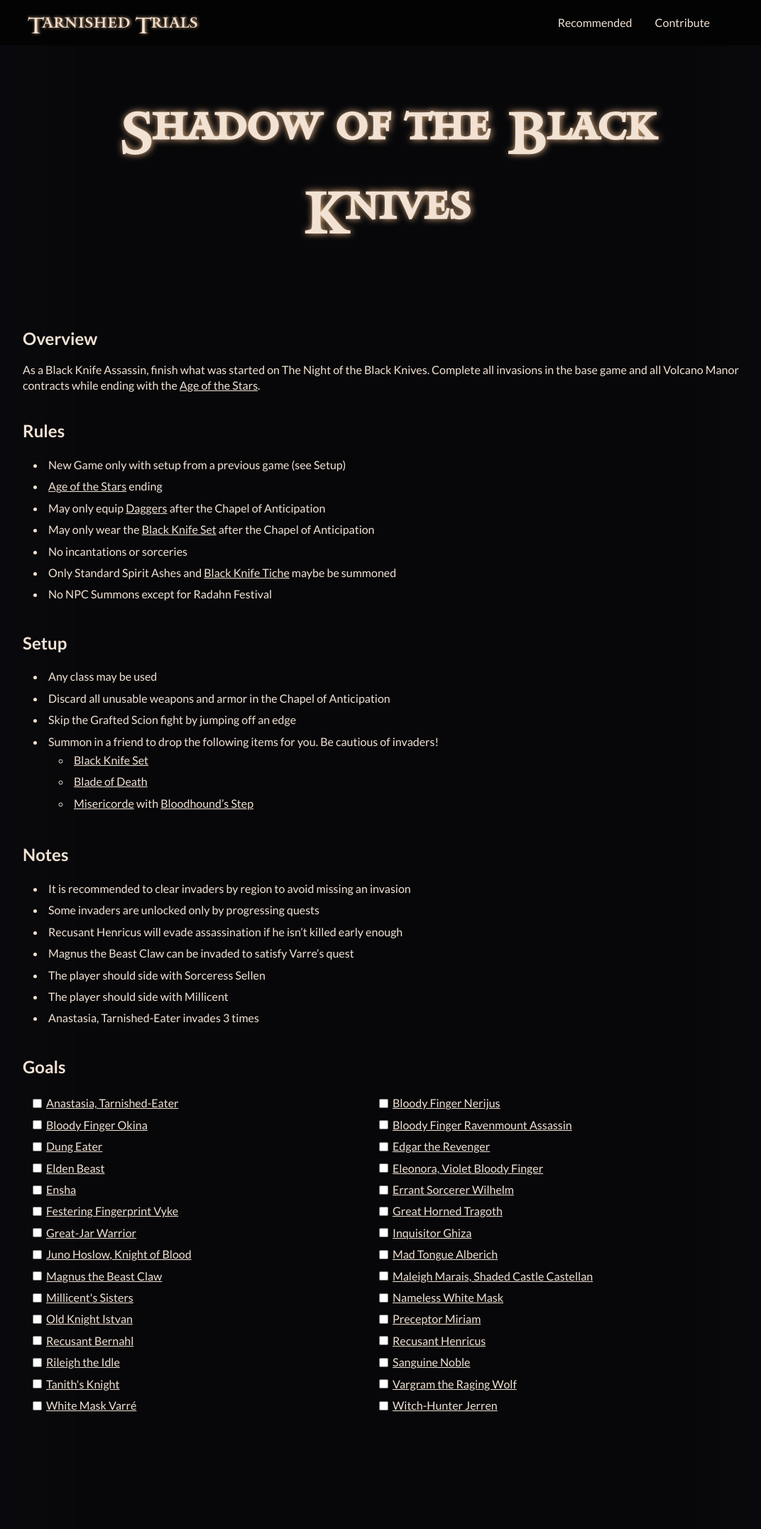
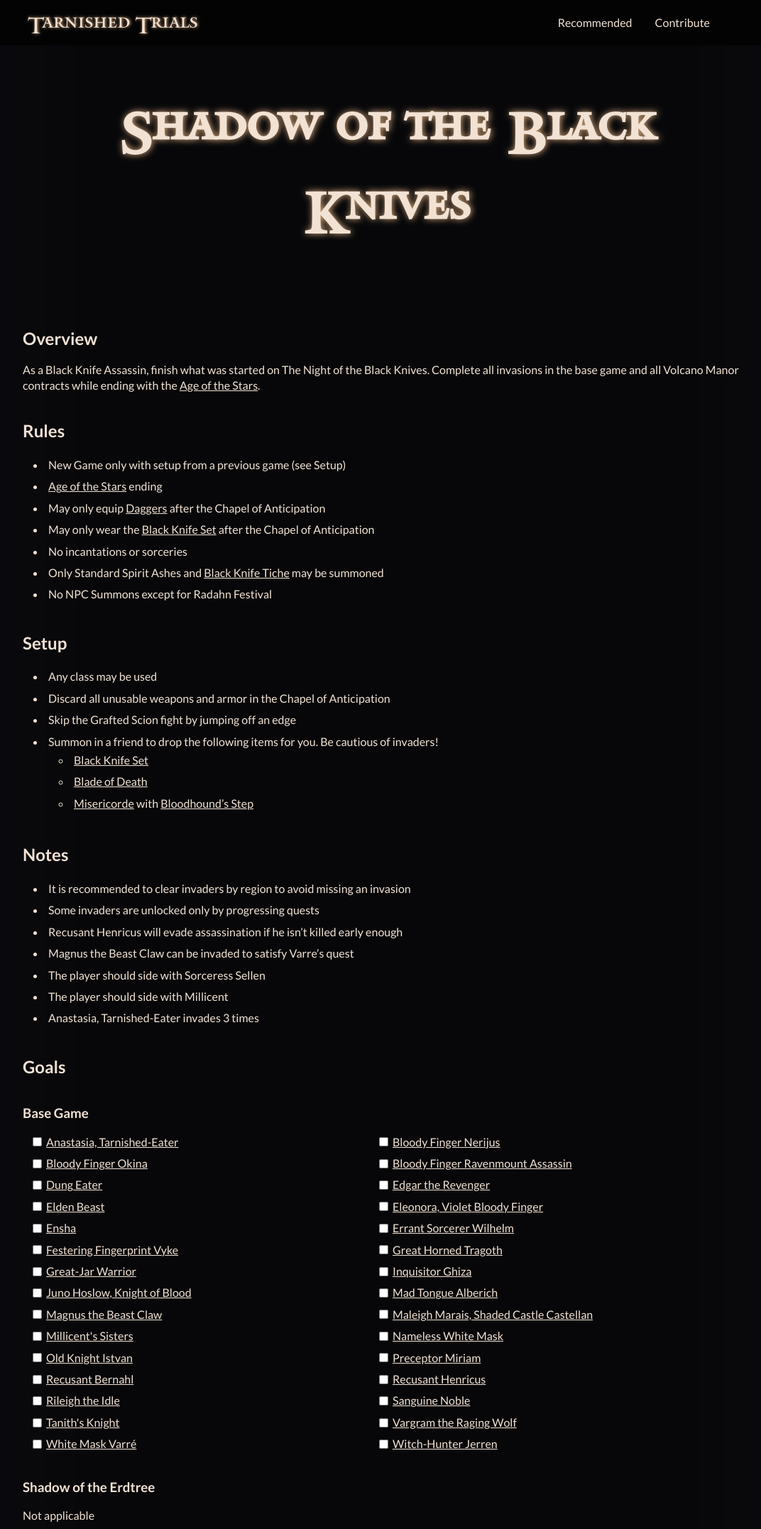
Before and after one commit to notoriousb1t/tarnishedtrials, a Jekyll site: the page built from docs/_challenges/shadow_of_the_black_knives.md, in a window 1280 px wide. Shown: the whole page at 71% size, without its empty margins (96-1168 px from the left). Built offline with Jekyll 4.4.1, drawn with Linux system fonts in a browser that asks for light colours.

Commit message:
split sote goals and regular goals

```diff
--- a/docs/_challenges/shadow_of_the_black_knives.md
+++ b/docs/_challenges/shadow_of_the_black_knives.md
@@ -5,7 +5,6 @@
 show_in_menu: false
 title: Shadow of the Black Knives
 goals:
-
  - Anastasia, Tarnished-Eater
  - Bloody Finger Nerijus
  - Bloody Finger Okina
@@ -49,7 +48,7 @@
 - May only equip [Daggers](https://eldenring.wiki.fextralife.com/Daggers){:target="_blank"} after the Chapel of Anticipation
 - May only wear the [Black Knife Set](https://eldenring.wiki.fextralife.com/Black+Knife+Set){:target="_blank"} after the Chapel of Anticipation
 - No incantations or sorceries
-- Only Standard Spirit Ashes and [Black Knife Tiche](https://eldenring.wiki.fextralife.com/Black+Knife+Tiche+Ashes){:target="_blank"} maybe be summoned
+- Only Standard Spirit Ashes and [Black Knife Tiche](https://eldenring.wiki.fextralife.com/Black+Knife+Tiche+Ashes){:target="_blank"} may be summoned
 - No NPC Summons except for Radahn Festival
 
 ## Setup
--- a/docs/_layouts/challenge.html
+++ b/docs/_layouts/challenge.html
@@ -8,9 +8,8 @@
 
 {{ content }}
 
-<div class="challenge-goal-heading">
-    <h2>Goals</h2>
-</div>
+<h2>Goals</h2>
+<h3>Base Game</h3>
 <ul class="challenge-goal-list">
     {% for item in page.goals %}
     <li class="challenge-goal">
@@ -20,4 +19,22 @@
         <a href="https://eldenring.wiki.fextralife.com/{{item}}" target="_blank">{{item}}</a>
     </li>
     {% endfor %}
+    {%if page.goals == null %}
+        <p>Not applicable</p>
+    {% endif %}
 </ul>
+
+<h3>Shadow of the Erdtree</h3>
+<ul class="challenge-goal-list">
+    {% for item in page.goals_sote %}
+        <li class="challenge-goal">
+            <label class="challenge-goal-checkbox">
+                <input type="checkbox" name="{{ page.title }} | {{ item }}" />
+            </label>
+            <a href="https://eldenring.wiki.fextralife.com/{{item}}" target="_blank">{{item}}</a>
+        </li>
+    {% endfor %}
+    {%if page.goals_sote == null %}
+        <p>Not applicable</p>
+    {% endif %}
+</ul>
```
Also changed, not shown: docs/_challenges/all_katanas.md (+6 -5 lines), docs/_challenges/red_bear_dragon_hunt.md (+8 -6 lines).
